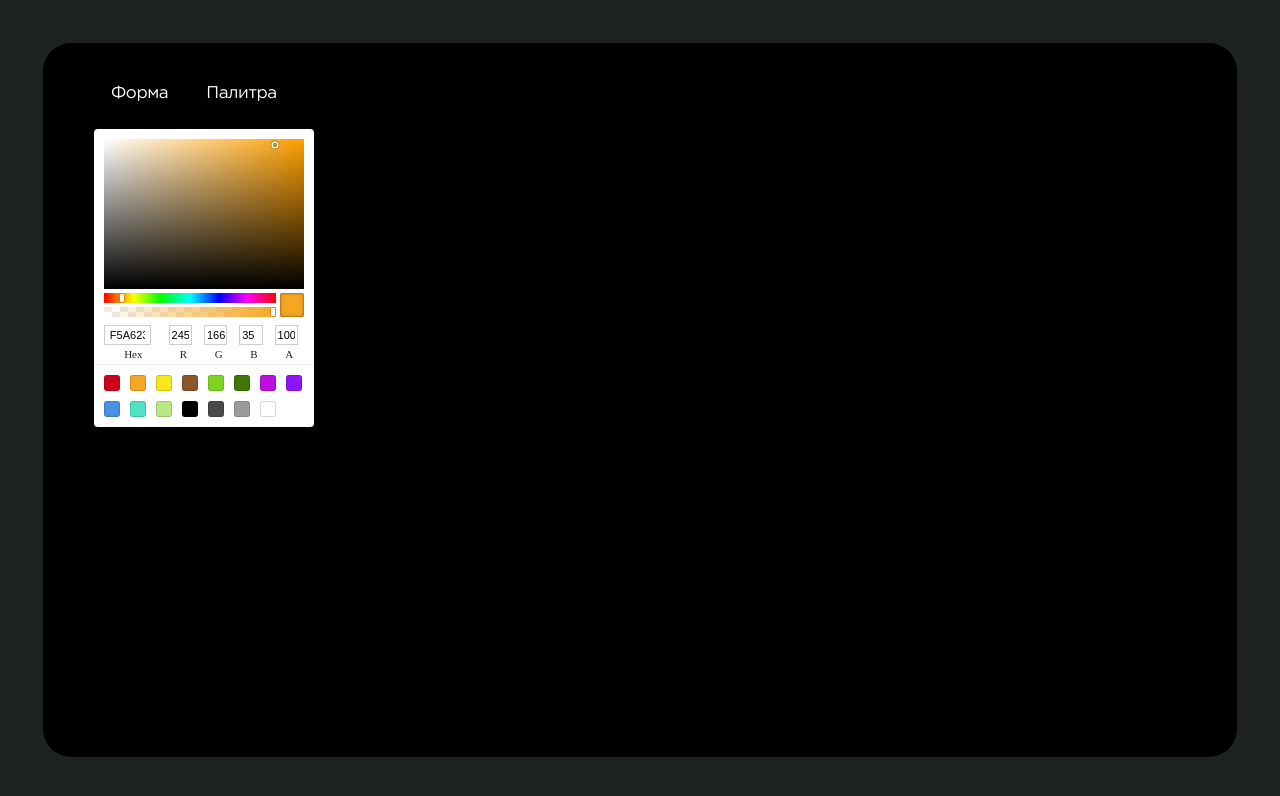
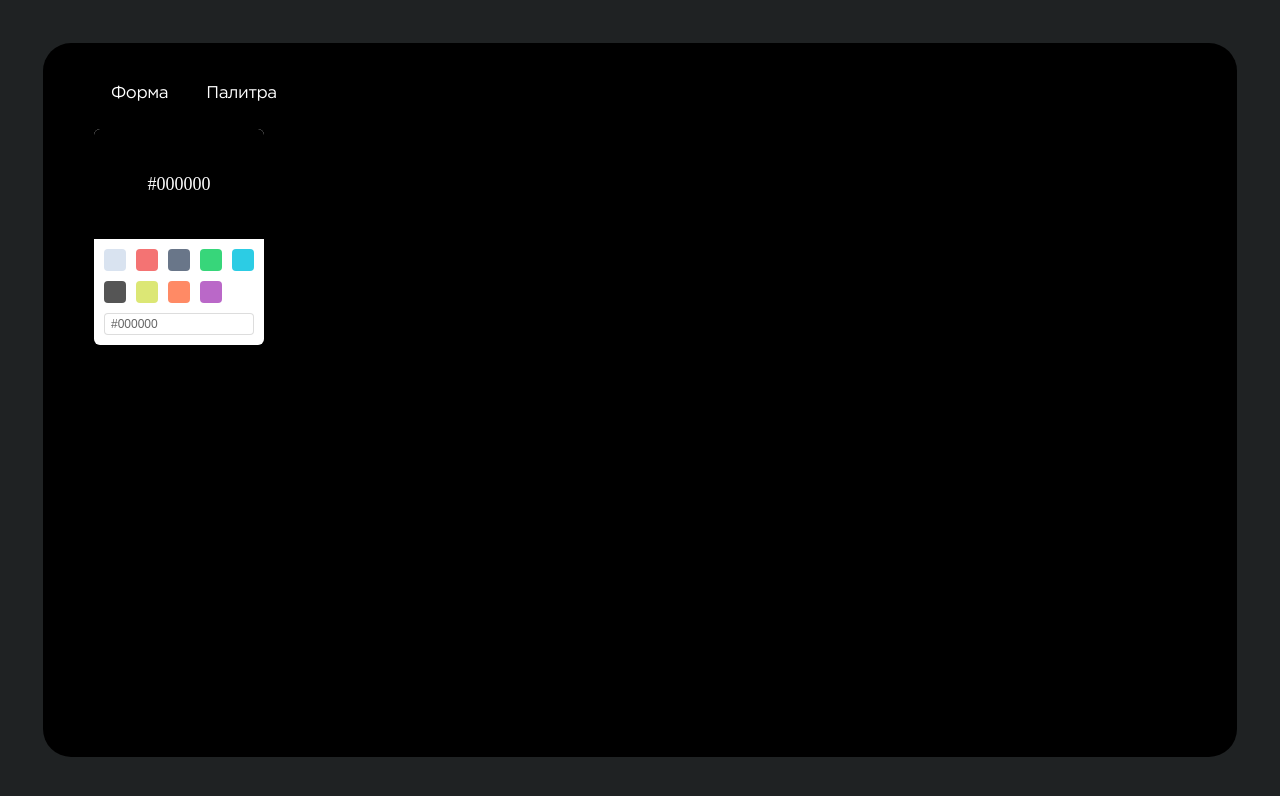
Before and after one commit to mot25/testreactdropts, a React (Create React App) app: page /Color in a window 1280 px wide. Shown: the top 796 px of the page. Built offline with nearby package versions, Linux system fonts and the light colour scheme.

Commit message:
error dispath

```diff
--- a/src/component/ColorPicker/ColorPicker.Context.tsx
+++ b/src/component/ColorPicker/ColorPicker.Context.tsx
@@ -2,16 +2,23 @@ import { createContext, FC, PropsWithChildren, useReducer } from "react";
 import { IContextPicker, IContextPickerProdider } from "./ColorPicker.Props";
 
 const initState: IContextPicker = {
-  color: "#F5A623",
-  CHANGE_COLOR: () => {},
+  color: "#000",
+  CHANGE_COLOR: ({ color }: { color: string }) => {
+    console.log("con", color);
+
+    dispath({
+      type: "CHANGE_COLOR",
+      color,
+    });
+  },
 };
 
 export const ContextColorPicker = createContext<IContextPicker>(initState);
 
-const reducer = (state: any, action: any) => {
+const reducer = (state: IContextPicker, action: any) => {
   switch (action.type) {
     case "CHANGE_COLOR":
-      return { ...state, color: action.hex };
+      return { ...state, color: action.color };
 
     default:
       return state;
@@ -23,9 +30,14 @@ export const ContextColorPickerProvider = ({
 }: PropsWithChildren<IContextPickerProdider>) => {
   const [value, dispath] = useReducer(reducer, initState);
 
-  value.CHANGE_COLOR = (color: string) => {
-    dispath({ type: "CHANGE_COLOR", hex: color });
-  };
+  // value.CHANGE_COLOR = ({ color }: { color: string }) => {
+  //   console.log("con", color);
+
+  //   dispath({
+  //     type: "CHANGE_COLOR",
+  //     color,
+  //   });
+  // };
 
   return (
     <ContextColorPicker.Provider value={value}>
@@ -33,40 +45,3 @@ export const ContextColorPickerProvider = ({
     </ContextColorPicker.Provider>
   );
 };
-// -----------------
-// import { createContext, PropsWithChildren, ReactNode, useState } from "react";
-// import { MenuItem } from "../interfaces/menu.interface";
-// import { TopLevelCategory } from "../interfaces/page.interface";
-
-// export interface IAppContext {
-//   menu: MenuItem[];
-//   firstCategory: TopLevelCategory;
-//   setMenu?: (newMenu: MenuItem[]) => void;
-// }
-
-// export const AppContext = createContext<IAppContext>({
-//   menu: [],
-//   firstCategory: TopLevelCategory.Courses,
-// });
-
-// export const AppContextProvider = ({
-//   children,
-//   menu,
-//   firstCategory,
-// }: PropsWithChildren<IAppContext>): JSX.Element => {
-//   const [menuState, setMenuState] = useState<MenuItem[]>(menu);
-//   const setMenu = (newMenu: MenuItem[]) => {
-//     setMenuState(newMenu);
-//   };
-//   return (
-//     <AppContext.Provider
-//       value={{
-//         menu: menuState,
-//         firstCategory,
-//         setMenu,
-//       }}
-//     >
-//       {children}
-//     </AppContext.Provider>
-//   );
-// };
--- a/src/component/ColorPicker/ColorPicker.Props.ts
+++ b/src/component/ColorPicker/ColorPicker.Props.ts
@@ -5,3 +5,6 @@ export interface IContextPicker {
 export interface IContextPickerProdider {
   children: React.ReactNode;
 }
+export interface IColorEvent {
+  hex: string;
+}
--- a/src/component/ColorPicker/ColorPicker.tsx
+++ b/src/component/ColorPicker/ColorPicker.tsx
@@ -1,17 +1,23 @@
-import React, { useContext } from "react";
+import React, { useContext, useEffect, useState } from "react";
 import {
   ContextColorPicker,
   ContextColorPickerProvider,
 } from "./ColorPicker.Context";
-import { SketchPicker } from "react-color";
+import { BlockPicker } from "react-color";
+import { IColorEvent } from "./ColorPicker.Props";
 
 const ColorPicker = () => {
   const { color, CHANGE_COLOR } = useContext(ContextColorPicker);
-
+  // const [color, setColor] = useState();
+  useEffect(() => console.log(color), [color]);
+  const handleColor = (color: IColorEvent) => {
+    console.log(color.hex);
+    CHANGE_COLOR(color.hex);
+  };
   return (
     <div>
       <ContextColorPickerProvider>
-        <SketchPicker color={color} onChangeComplete={CHANGE_COLOR} />
+        <BlockPicker color={color} onChangeComplete={handleColor} />
       </ContextColorPickerProvider>
     </div>
   );
--- a/src/component/Header/Header.tsx
+++ b/src/component/Header/Header.tsx
@@ -9,7 +9,7 @@ const Header = ({ title }: HeaderProps): JSX.Element => {
     <div className={styles.header}>
       {title.map((link: PropsItemsHeader) => {
         return (
-          <Link className={styles.header_link} to={link.route}>
+          <Link key={link.route} className={styles.header_link} to={link.route}>
             {link.routeru}
           </Link>
         );
```
